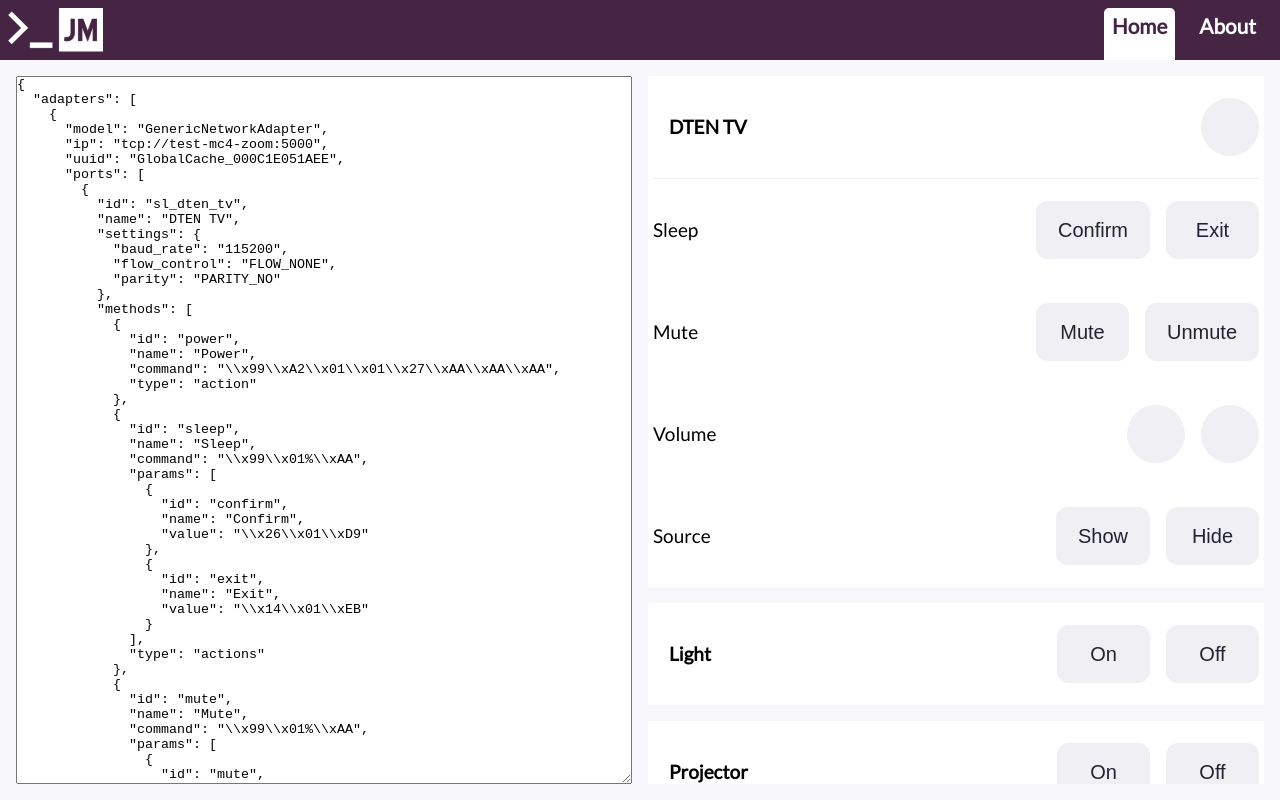
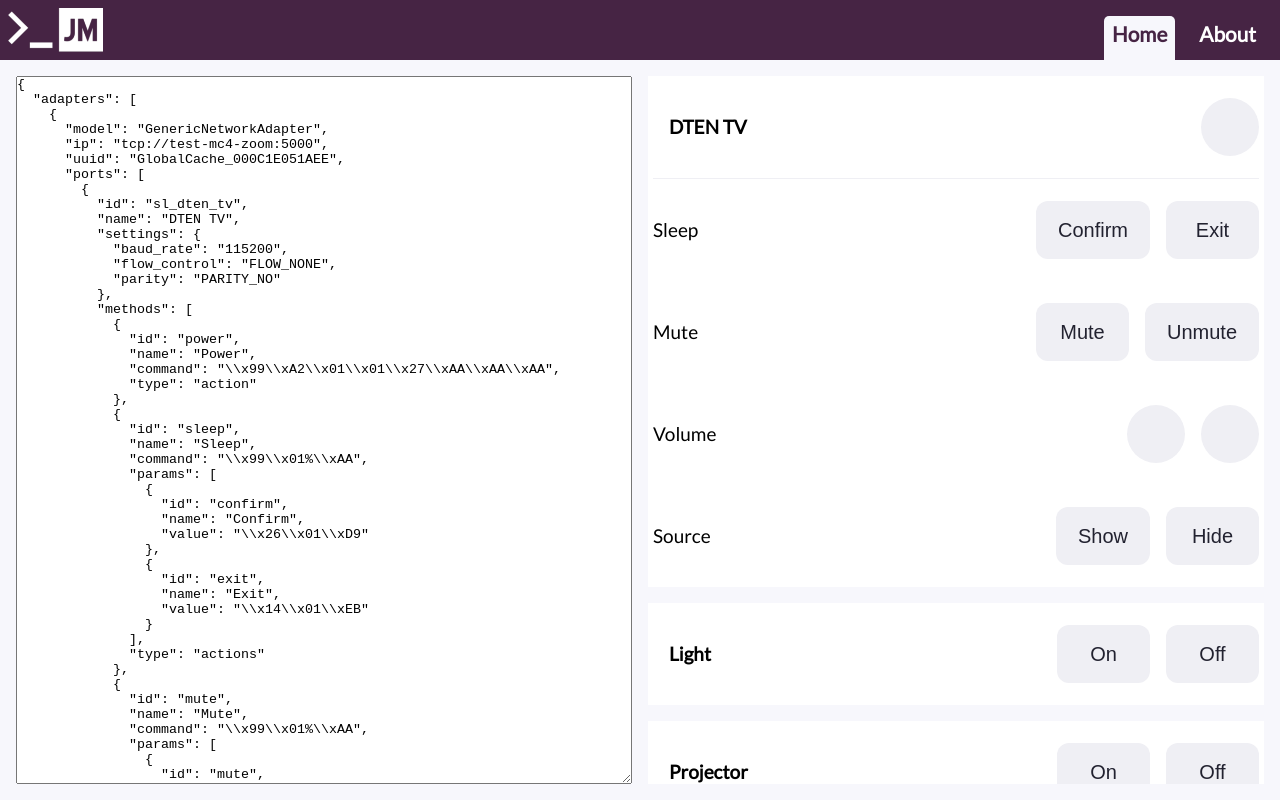
Before and after one commit to jeffderek/zoom-native-room-controls-preview, a Vue app: page / in a window 1280 px wide. Built offline with nearby package versions, Linux system fonts and the light colour scheme.

Commit message:
fix: Cleaned up color and formatting of the nav links

```diff
--- a/src/App.vue
+++ b/src/App.vue
@@ -40,13 +40,13 @@
         }
 
         #links {
-            height: 100%;
+            height: $navbar-height;
             display: flex;
             flex-direction: row;
             align-items: flex-end;
             justify-content: center;
-            margin-right: 1rem;
-            margin-top: 1rem;
+            padding-right: 1rem;
+            padding-top: 1rem;
             gap: 1rem;
 
             .link {
@@ -60,7 +60,7 @@
 
                 &.router-link-exact-active {
                     color: $color-primary;
-                    background-color: $color-white;
+                    background-color: $color-background;
                 }
             }
         }
```
